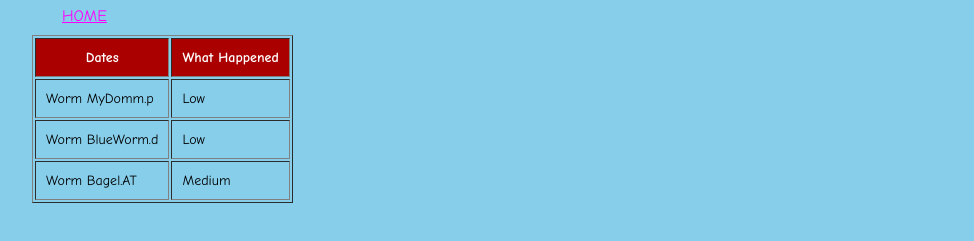
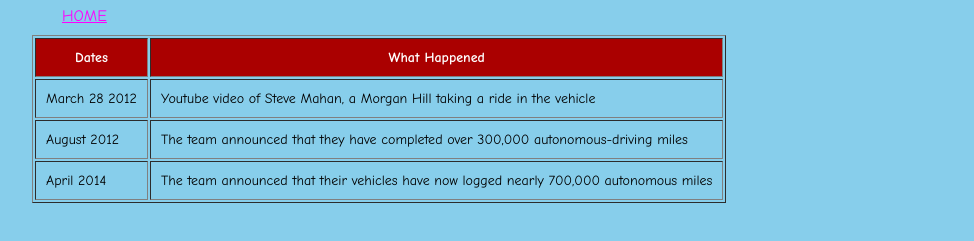
Before and after one commit to pclune18/Project, a plain HTML site: page page3.html in a window 1280 px wide. Shown: the part 113-354 px from the top of the page, without its empty margins (128-1102 px from the left). Drawn offline with Linux system fonts and the light colour scheme.

Commit message:
Initial commit

```diff
--- a/page3.html
+++ b/page3.html
@@ -10,16 +10,16 @@
 
     <table border="1" cellpadding="10">
         <th>Dates</th><th>What Happened</th>
-        <tr><td>Worm MyDomm.p</td>
-            <td>Low</td>
+        <tr><td>March 28 2012</td>
+            <td>Youtube video of Steve Mahan, a Morgan Hill taking a ride in the vehicle</td>
         </tr>
         <tr>
-            <td>Worm BlueWorm.d</td>
-            <td>Low</td>
+            <td>August 2012</td>
+            <td>The team announced that they have completed over 300,000 autonomous-driving miles</td>
         </tr>
         <tr>
-            <td>Worm Bagel.AT</td>
-            <td>Medium</td>
+            <td>April 2014</td>
+            <td>The team announced that their vehicles have now logged nearly 700,000 autonomous miles</td>
             </tr>
  <p><a href="index.html">HOME</a></p>
     </body>
```
